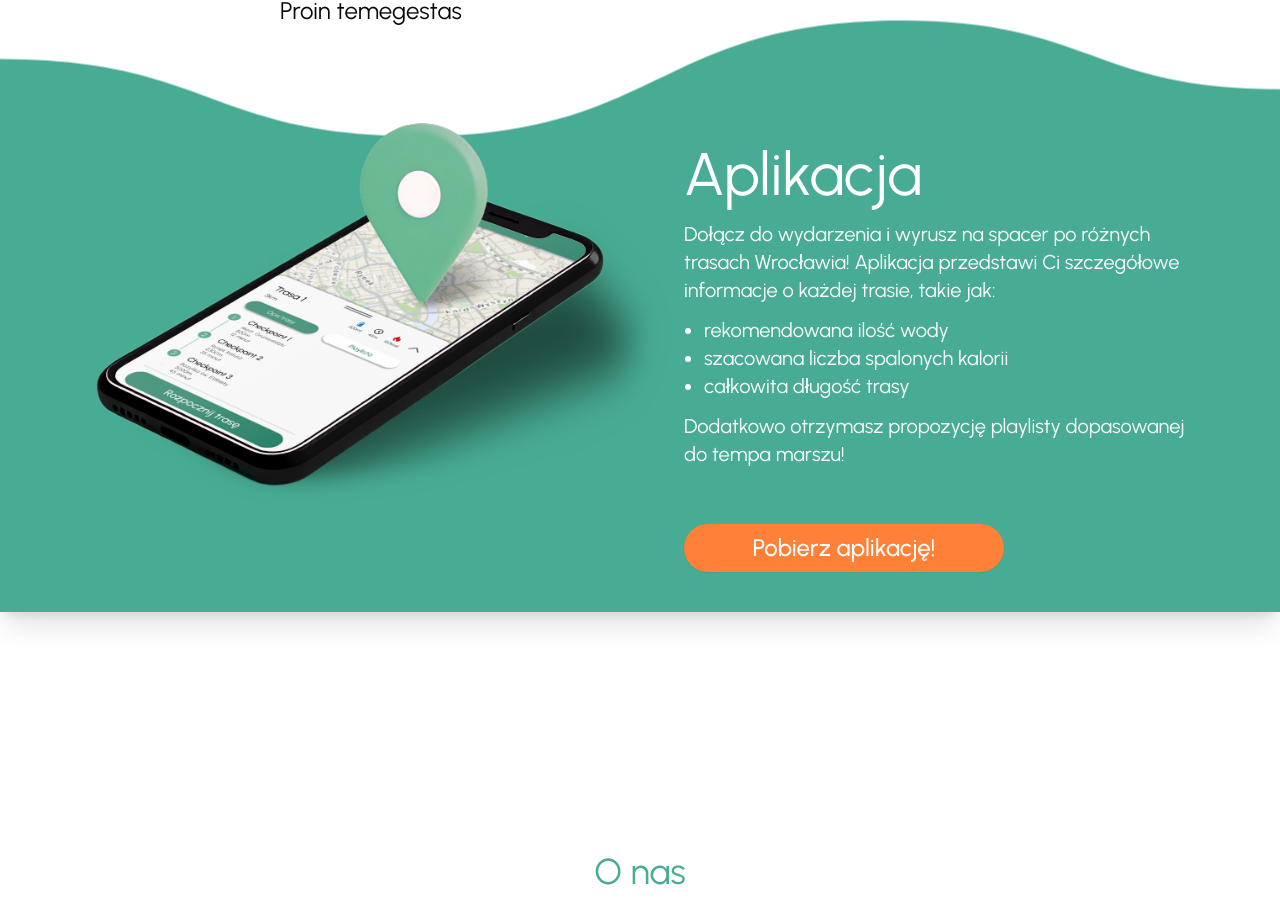
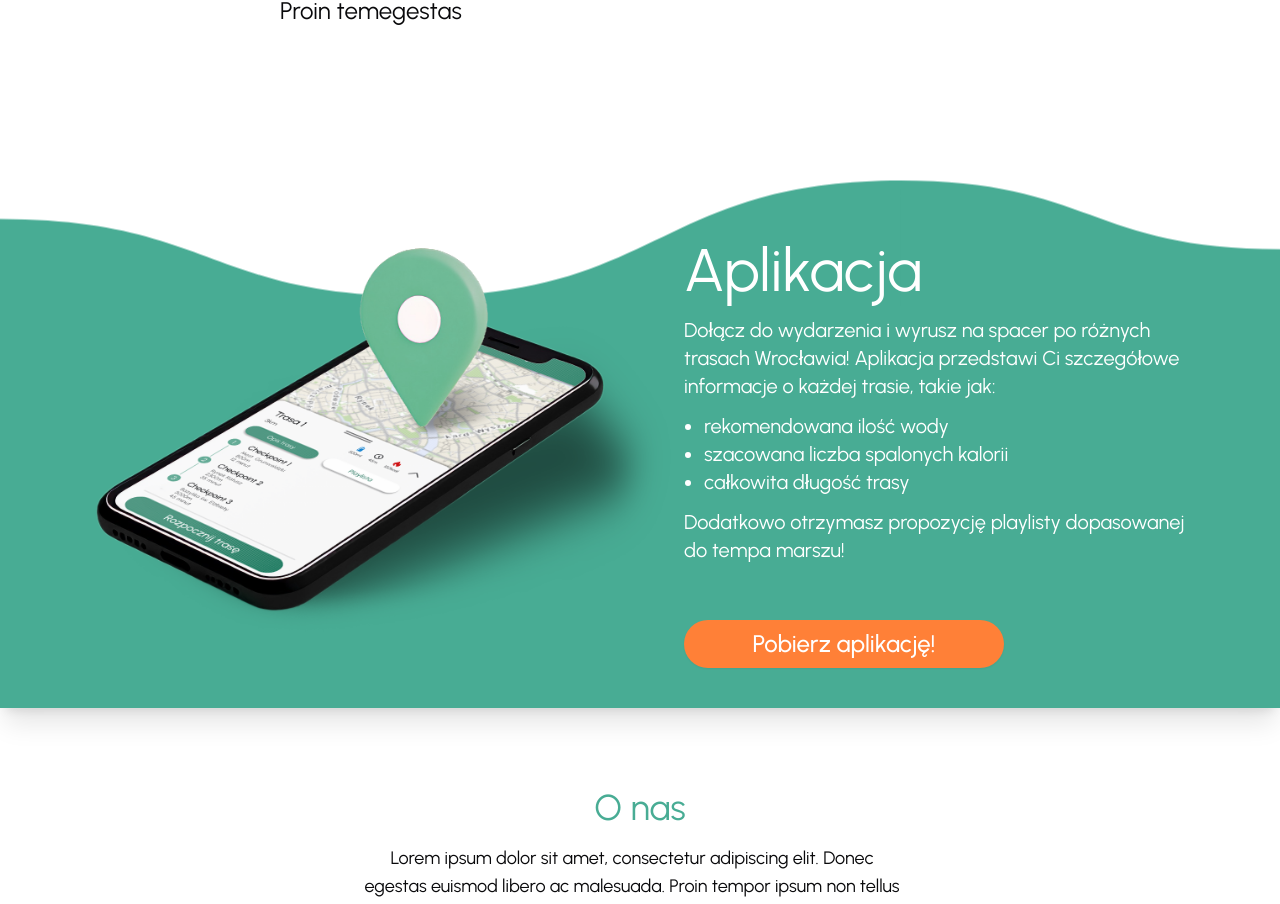
Before and after one commit to Solvro/web-umed, a Next.js app: page / in a window 1280 px wide. Shown: the part 2970-3874 px from the top of the page. Built offline with nearby package versions, Linux system fonts and the light colour scheme; no server answers; a web font is replaced by a local one.

Commit message:
fix: improve responsiveness on homepage

```diff
--- a/src/components/homepage/about-app.tsx
+++ b/src/components/homepage/about-app.tsx
@@ -32,9 +32,9 @@ function Waves() {
 
 export function AboutApp() {
   return (
-    <div className="shadow-xl lg:-translate-y-40">
+    <div className="shadow-xl">
       <Waves />
-      <div className="bg-primary grid place-items-center pb-10 lg:grid-cols-2">
+      <div className="bg-primary grid justify-items-center pb-10 lg:grid-cols-2">
         <Image
           src={mobileAppImage}
           alt="Mobile app example"
@@ -42,7 +42,7 @@ export function AboutApp() {
           // negative margin to account for excessive padding in the original png
           className="-mb-[20%] hidden translate-x-[10%] -translate-y-[20%] object-contain lg:block"
         />
-        <div className="px-10 lg:px-0">
+        <div className="z-10 px-10 lg:-mt-10 lg:px-0 xl:-mt-[10%] 2xl:-ml-[10%]">
           <h2 className="text-primary-foreground mt-10 text-start text-4xl lg:mt-0 lg:text-6xl">
             Aplikacja
           </h2>
--- a/src/components/homepage/about-event.tsx
+++ b/src/components/homepage/about-event.tsx
@@ -22,7 +22,7 @@ function SectionContent({
 
 export function AboutEventSection() {
   return (
-    <div className="mb-10 grid grid-cols-1 grid-rows-1 overflow-hidden p-10 lg:grid-cols-2 lg:p-20 lg:pr-0">
+    <div className="relative mb-10 grid grid-cols-1 grid-rows-1 p-10 lg:grid-cols-2 lg:p-20 lg:pr-0">
       <div className="flex flex-col text-base sm:text-xl lg:ml-20 lg:text-2xl xl:mr-20 xl:ml-50">
         <h2 className="text-primary text-start text-3xl sm:text-6xl">
           O wydarzeniu
@@ -55,8 +55,8 @@ export function AboutEventSection() {
       <Image
         src={violinImage}
         alt="Violin example"
-        width={1000}
-        className="hidden translate-x-[10%] scale-150 -rotate-30 lg:block"
+        width={1400}
+        className="absolute -top-50 -right-[40%] -z-10 hidden -rotate-30 lg:inline xl:left-[45%]"
       />
     </div>
   );
```
